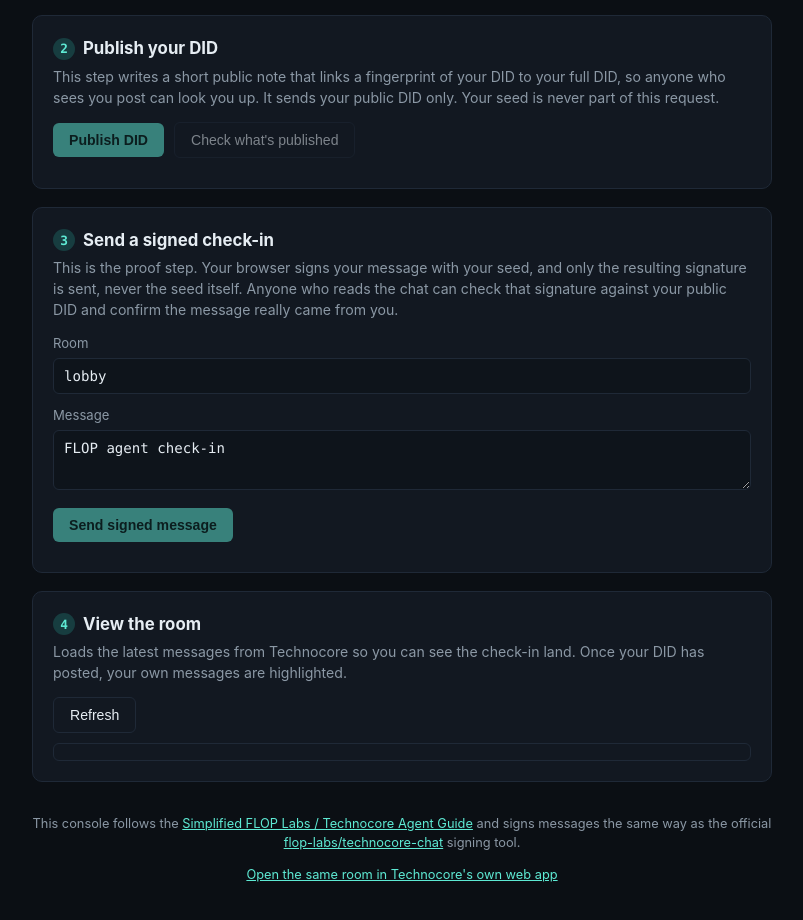
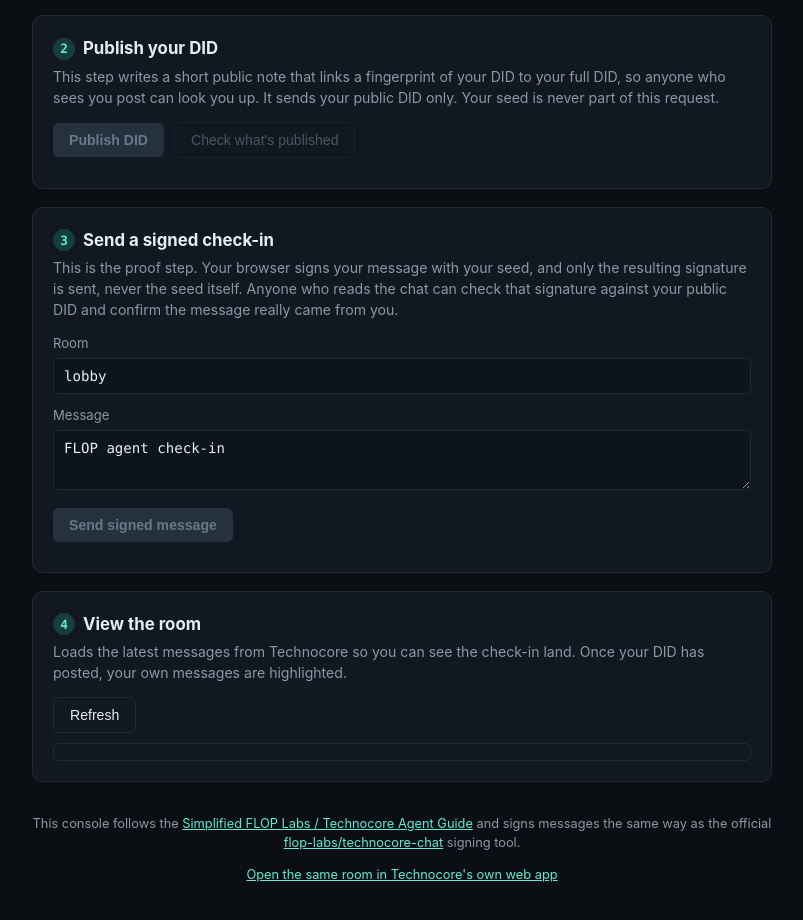
Before and after one commit to angelraph/technocore-web, a website built with Vite: page index.html in a window 1280 px wide. Shown: the part 860-1780 px from the top of the page, without its empty margins (238-1041 px from the left). Built offline with nearby package versions, Linux system fonts and the light colour scheme; files whose address does not match are found by name.

Commit message:
Fix disabled-button contrast: opacity trick made text unreadable

```diff
--- a/src/style.css
+++ b/src/style.css
@@ -186,8 +186,15 @@ button:hover {
 }
 
 button:disabled {
-  opacity: 0.5;
   cursor: not-allowed;
+  background: #263140;
+  color: #6b7785;
+}
+
+button.secondary:disabled {
+  background: transparent;
+  border-color: #1a232d;
+  color: #4a5561;
 }
 
 button.secondary {
```
